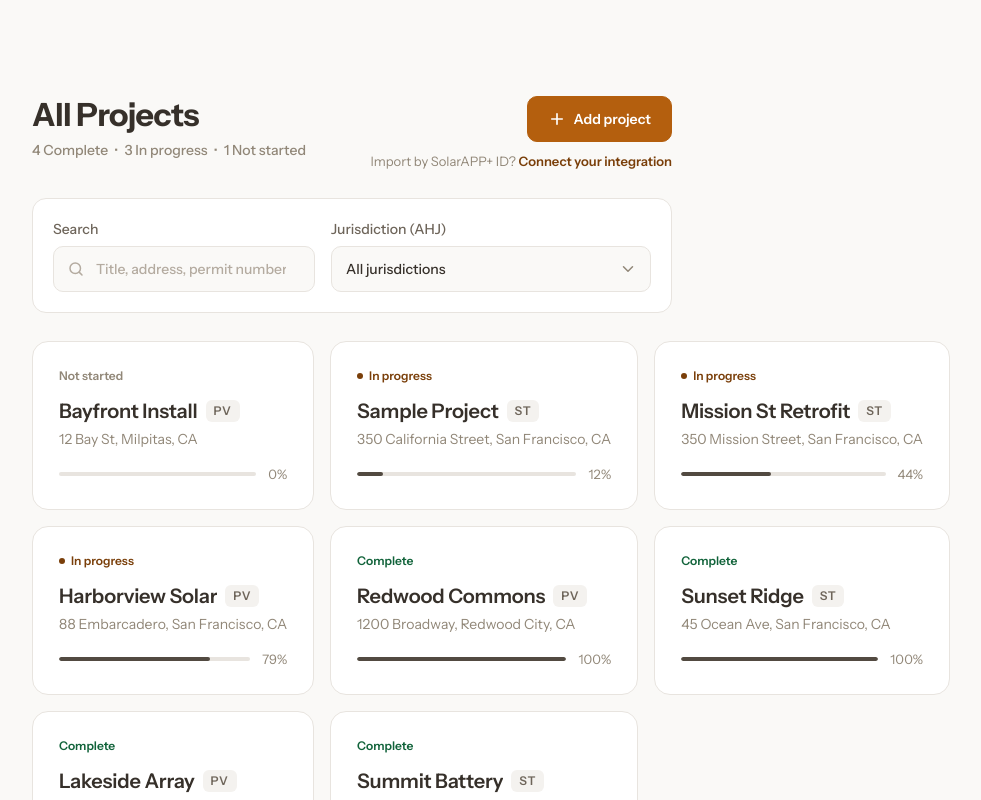
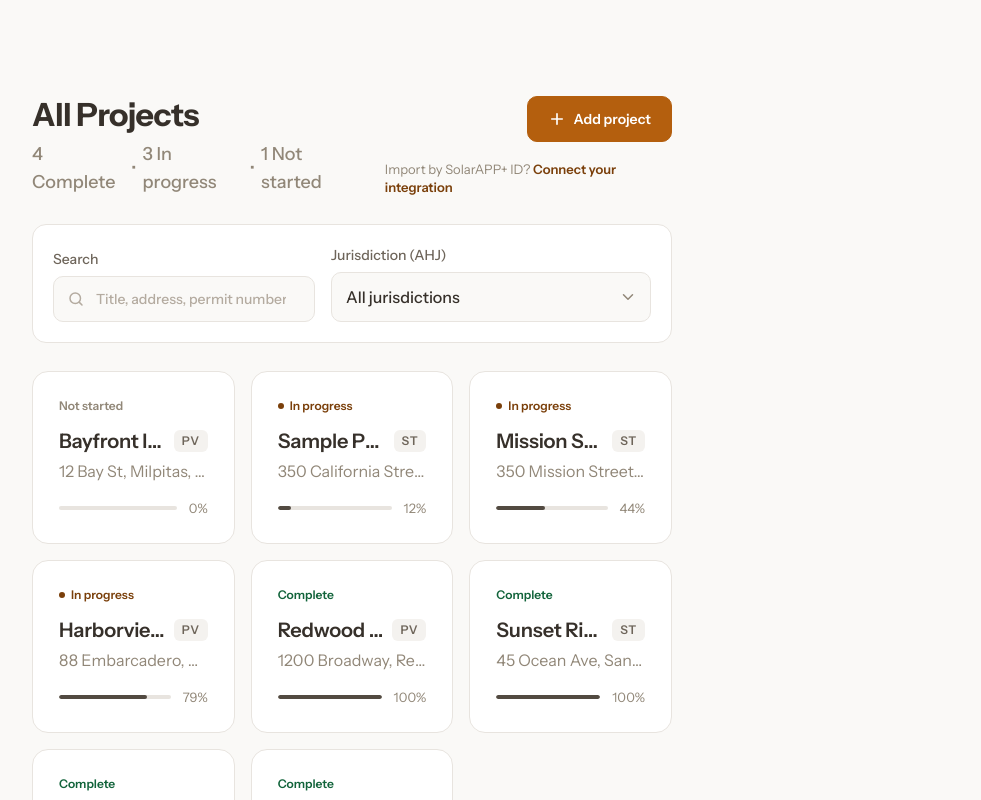
Before and after one commit to deepp2905/solarapp, a React (Vite) app: page / in a window 1280 px wide. Shown: the top 800 px of the page, without its empty margins (288-1269 px from the left). Built offline with nearby package versions, Linux system fonts and the light colour scheme.

Commit message:
minor fixes

```diff
--- a/src/components/ProjectFilters.tsx
+++ b/src/components/ProjectFilters.tsx
@@ -1,4 +1,5 @@
-import { IconChevron, IconSearch } from "./Icon";
+import { IconSearch } from "./Icon";
+import Select from "./Select";
 
 interface Props {
   query: string;
@@ -33,21 +34,15 @@ export default function ProjectFilters({
 
       <label className="field field-ahj">
         <span className="field-label">Jurisdiction (AHJ)</span>
-        <span className="input-wrap">
-          <select
-            className="input select"
-            value={ahj}
-            onChange={(e) => onAhjChange(e.target.value)}
-          >
-            <option value="all">All jurisdictions</option>
-            {jurisdictions.map((j) => (
-              <option key={j} value={j}>
-                {j}
-              </option>
-            ))}
-          </select>
-          <IconChevron className="input-icon input-icon-right select-caret" />
-        </span>
+        <Select
+          value={ahj}
+          onChange={onAhjChange}
+          ariaLabel="Jurisdiction (AHJ)"
+          options={[
+            { value: "all", label: "All jurisdictions" },
+            ...jurisdictions.map((j) => ({ value: j, label: j })),
+          ]}
+        />
       </label>
     </div>
   );
--- /dev/null
+++ b/src/components/Select.tsx
@@ -0,0 +1,169 @@
+import { useEffect, useId, useRef, useState } from "react";
+import { IconChevron } from "./Icon";
+
+export interface SelectOption {
+  value: string;
+  label: string;
+}
+
+interface Props {
+  value: string;
+  options: SelectOption[];
+  onChange: (value: string) => void;
+  placeholder?: string;
+  ariaLabel?: string;
+}
+
+// Custom dropdown that replaces the native <select> so the popup matches the
+// platform's color + typography theme instead of the OS chrome. Supports mouse
+// and keyboard (arrows, Home/End, Enter/Space, Esc, type-ahead).
+export default function Select({
+  value,
+  options,
+  onChange,
+  placeholder = "Select…",
+  ariaLabel,
+}: Props) {
+  const [open, setOpen] = useState(false);
+  const [active, setActive] = useState(0);
+  const rootRef = useRef<HTMLDivElement>(null);
+  const listRef = useRef<HTMLUListElement>(null);
+  const typeahead = useRef({ buffer: "", timer: 0 });
+  const listId = useId();
+
+  const selectedIndex = options.findIndex((o) => o.value === value);
+  const selected = selectedIndex >= 0 ? options[selectedIndex] : null;
+
+  // Close on outside click.
+  useEffect(() => {
+    if (!open) return;
+    const onPointerDown = (e: PointerEvent) => {
+      if (rootRef.current && !rootRef.current.contains(e.target as Node)) {
+        setOpen(false);
+      }
+    };
+    document.addEventListener("pointerdown", onPointerDown);
+    return () => document.removeEventListener("pointerdown", onPointerDown);
+  }, [open]);
+
+  // Sync the active option to the selection each time the popup opens, and keep
+  // it scrolled into view as the user navigates.
+  useEffect(() => {
+    if (open) setActive(selectedIndex >= 0 ? selectedIndex : 0);
+  }, [open, selectedIndex]);
+
+  useEffect(() => {
+    if (!open) return;
+    const node = listRef.current?.children[active] as HTMLElement | undefined;
+    node?.scrollIntoView({ block: "nearest" });
+  }, [open, active]);
+
+  const commit = (index: number) => {
+    const option = options[index];
+    if (option) onChange(option.value);
+    setOpen(false);
+  };
+
+  const typeAhead = (key: string) => {
+    window.clearTimeout(typeahead.current.timer);
+    typeahead.current.buffer += key.toLowerCase();
+    const buffer = typeahead.current.buffer;
+    const match = options.findIndex((o) =>
+      o.label.toLowerCase().startsWith(buffer),
+    );
+    if (match >= 0) setActive(match);
+    typeahead.current.timer = window.setTimeout(() => {
+      typeahead.current.buffer = "";
+    }, 500);
+  };
+
+  const onKeyDown = (e: React.KeyboardEvent) => {
+    switch (e.key) {
+      case "ArrowDown":
+        e.preventDefault();
+        if (!open) setOpen(true);
+        else setActive((i) => Math.min(i + 1, options.length - 1));
+        break;
+      case "ArrowUp":
+        e.preventDefault();
+        if (!open) setOpen(true);
+        else setActive((i) => Math.max(i - 1, 0));
+        break;
+      case "Home":
+        if (open) {
+          e.preventDefault();
+          setActive(0);
+        }
+        break;
+      case "End":
+        if (open) {
+          e.preventDefault();
+          setActive(options.length - 1);
+        }
+        break;
+      case "Enter":
+      case " ":
+        e.preventDefault();
+        if (open) commit(active);
+        else setOpen(true);
+        break;
+      case "Escape":
+        if (open) {
+          e.preventDefault();
+          setOpen(false);
+        }
+        break;
+      case "Tab":
+        setOpen(false);
+        break;
+      default:
+        if (e.key.length === 1) typeAhead(e.key);
+    }
+  };
+
+  return (
+    <div className="custom-select" ref={rootRef}>
+      <button
+        type="button"
+        className="input select-trigger"
+        aria-haspopup="listbox"
+        aria-expanded={open}
+        aria-label={ariaLabel}
+        onClick={() => setOpen((o) => !o)}
+        onKeyDown={onKeyDown}
+      >
+        <span className={selected ? undefined : "select-placeholder"}>
+          {selected ? selected.label : placeholder}
+        </span>
+        <IconChevron className="input-icon input-icon-right select-caret" />
+      </button>
+
+      {open && (
+        <ul
+          className="select-menu"
+          role="listbox"
+          id={listId}
+          ref={listRef}
+          tabIndex={-1}
+        >
+          {options.map((option, index) => (
+            <li
+              key={option.value}
+              role="option"
+              aria-selected={option.value === value}
+              className={
+                "select-option" +
+                (index === active ? " is-active" : "") +
+                (option.value === value ? " is-selected" : "")
+              }
+              onMouseEnter={() => setActive(index)}
+              onClick={() => commit(index)}
+            >
+              {option.label}
+            </li>
+          ))}
+        </ul>
+      )}
+    </div>
+  );
+}
--- a/src/styles.css
+++ b/src/styles.css
@@ -269,8 +269,18 @@ body {
 .text-body-sm,
 .nav-user-name,
 .breadcrumb,
-.project-card-address,
-.projects-summary,
+.projects-summary {
+  font-size: var(--fs-body-lg);
+  line-height: var(--lh-body-lg);
+  font-weight: var(--fw-regular);
+}
+
+.project-card-address {
+  font-size: var(--fs-body);
+  line-height: var(--lh-body);
+  font-weight: var(--fw-regular);
+}
+
 .projects-empty {
   font-size: var(--fs-body-sm);
   line-height: var(--lh-body-sm);
@@ -1305,7 +1315,7 @@ a {
 
 .projects-header {
   display: flex;
-  align-items: flex-start;
+  align-items: stretch;
   justify-content: space-between;
   gap: 24px;
   margin-bottom: 28px;
@@ -1340,6 +1350,7 @@ a {
   display: flex;
   flex-direction: column;
   align-items: flex-end;
+  justify-content: space-between;
   gap: 10px;
 }
 
@@ -1368,6 +1379,7 @@ a {
 .projects-import {
   color: var(--color-text-muted);
   margin: 0;
+  margin-top: auto;
 }
 
 .projects-import-link {
@@ -1453,15 +1465,82 @@ a {
   right: 14px;
 }
 
-.select {
-  appearance: none;
-  padding-right: 40px;
-  cursor: pointer;
-}
-
 .select-caret {
   transform: rotate(180deg);
   color: var(--color-text-muted);
+  transition: transform 0.15s ease;
+}
+
+/* ---------- Custom select (themed dropdown) ---------- */
+.custom-select {
+  position: relative;
+  width: 100%;
+}
+
+.select-trigger {
+  display: flex;
+  align-items: center;
+  justify-content: space-between;
+  gap: 8px;
+  padding-right: 40px;
+  text-align: left;
+  cursor: pointer;
+  font-size: var(--fs-body);
+  line-height: var(--lh-body);
+}
+
+.select-trigger[aria-expanded="true"] {
+  outline: 2px solid var(--color-focus);
+  outline-offset: 1px;
+}
+
+.select-trigger[aria-expanded="true"] .select-caret {
+  transform: rotate(0deg);
+}
+
+.select-placeholder {
+  color: var(--color-text-placeholder);
+}
+
+.select-menu {
+  position: absolute;
+  top: calc(100% + 6px);
+  left: 0;
+  right: 0;
+  z-index: 30;
+  margin: 0;
+  padding: 6px;
+  list-style: none;
+  max-height: 280px;
+  overflow-y: auto;
+  background: var(--color-surface);
+  border: 1px solid var(--border);
+  border-radius: 12px;
+  box-shadow: 0 12px 32px rgba(31, 27, 23, 0.16);
+}
+
+.select-option {
+  display: flex;
+  align-items: center;
+  padding: 10px 12px;
+  border-radius: 8px;
+  cursor: pointer;
+  color: var(--color-text);
+  font-size: var(--fs-body-sm);
+  line-height: var(--lh-body-sm);
+}
+
+.select-option.is-active {
+  background: var(--color-surface-sunken);
+}
+
+.select-option.is-selected {
+  color: var(--color-brand-strong);
+  font-weight: var(--fw-semibold);
+}
+
+.select-option.is-selected.is-active {
+  background: var(--color-brand-wash);
 }
 
 /* ---------- Project grid + cards ---------- */
@@ -1475,6 +1554,7 @@ a {
   display: flex;
   flex-direction: column;
   gap: 14px;
+  min-width: 0;
   background: var(--card);
   border: 1px solid var(--border);
   border-radius: 16px;
@@ -1497,6 +1577,7 @@ a {
   display: flex;
   flex-direction: column;
   gap: 5px;
+  min-width: 0;
 }
 
 .project-card-titlerow {
```
